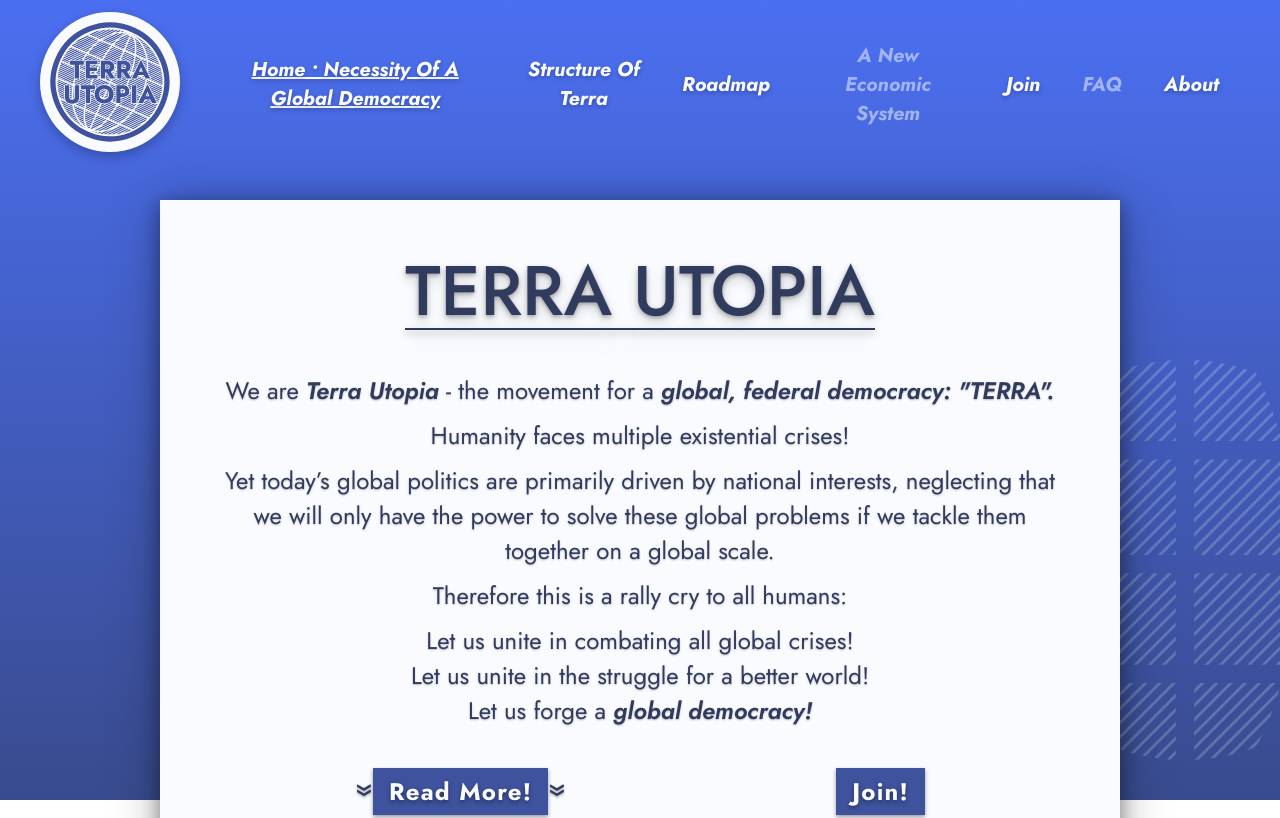
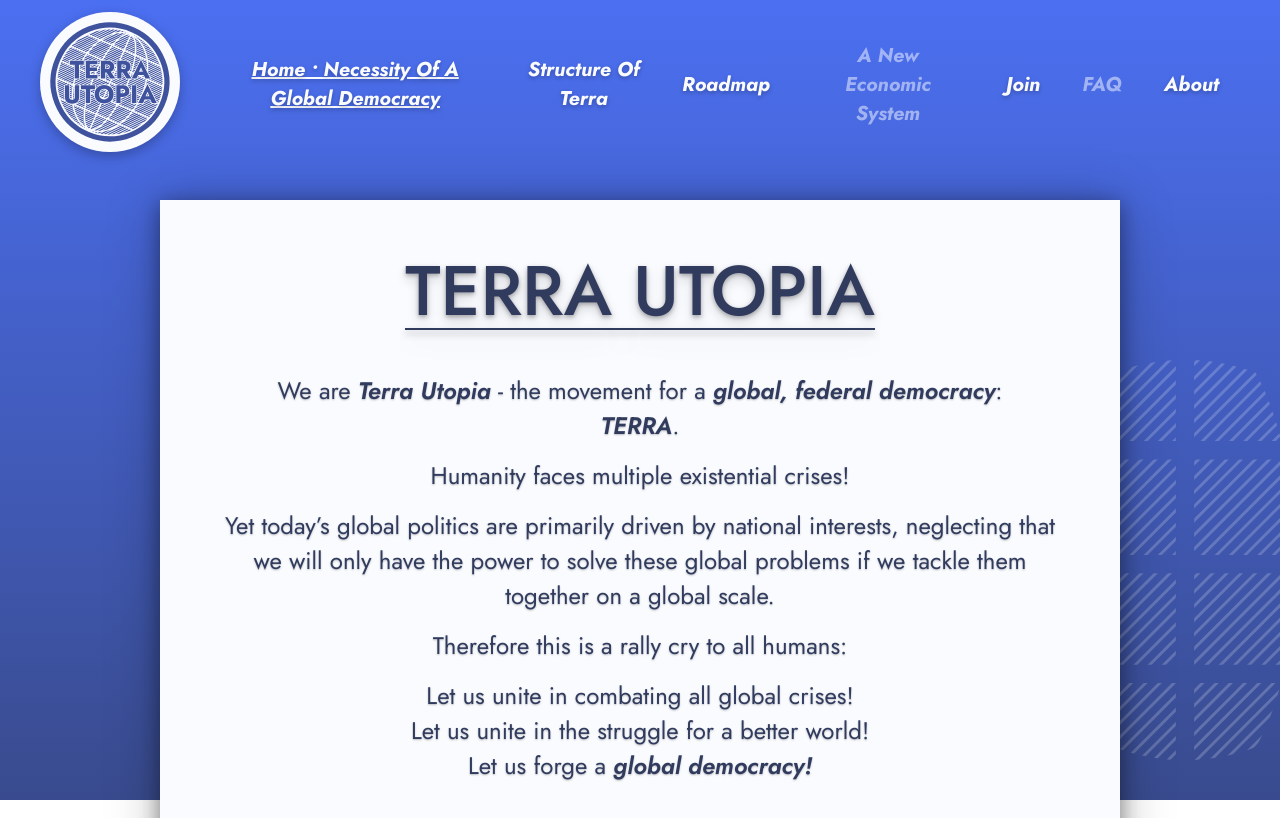
Before and after one commit to terra-utopia/terra-utopia-website, a Nuxt app: page / in a window 1280 px wide. Shown: the top 818 px of the page. Built offline with nearby package versions, Linux system fonts and the light colour scheme.

Commit message:
changed welcome text on index page

```diff
--- a/pages/index.vue
+++ b/pages/index.vue
@@ -2,7 +2,7 @@
     <main class="IndexPage">
         <CenteredBodyColumn>
             <Card :heading="'Terra Utopia'" :isSuperHeading="true">
-                <p>We are <span class="highlighted">Terra Utopia</span> - the movement for a <span class="highlighted">global, federal democracy: "TERRA".</span></p>
+                <p>We are <span class="highlighted">Terra Utopia</span> - the movement for a <span class="highlighted">global, federal democracy</span>: <br> <span class="highlighted">TERRA</span>.</p>
                 <p>Humanity faces multiple existential crises!</p>
                 <p>Yet today’s global politics are primarily driven by national interests, neglecting that we will only have the power to solve these global problems if we tackle them together on a global scale.</p>
                 <p>Therefore this is a rally cry to all humans:</p>
@@ -84,7 +84,7 @@ export default {
             }
 
             & > p {
-                margin: 10px 0;
+                margin: 15px 0;
                 span.highlighted { @include semi-bold-italic; }
             }
 
```
